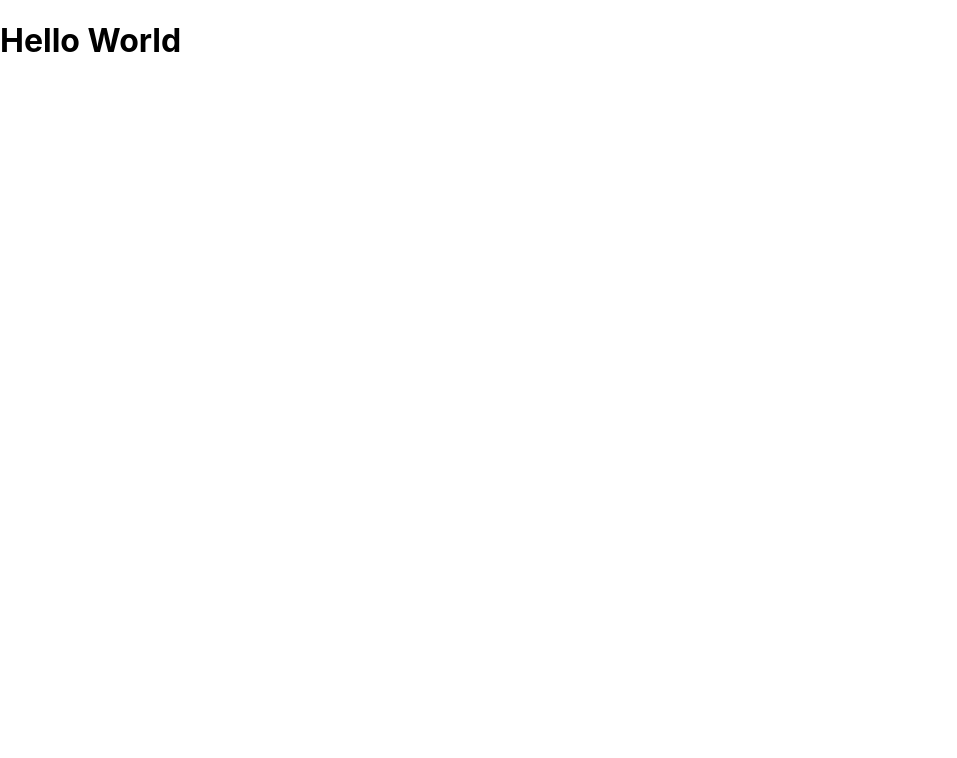
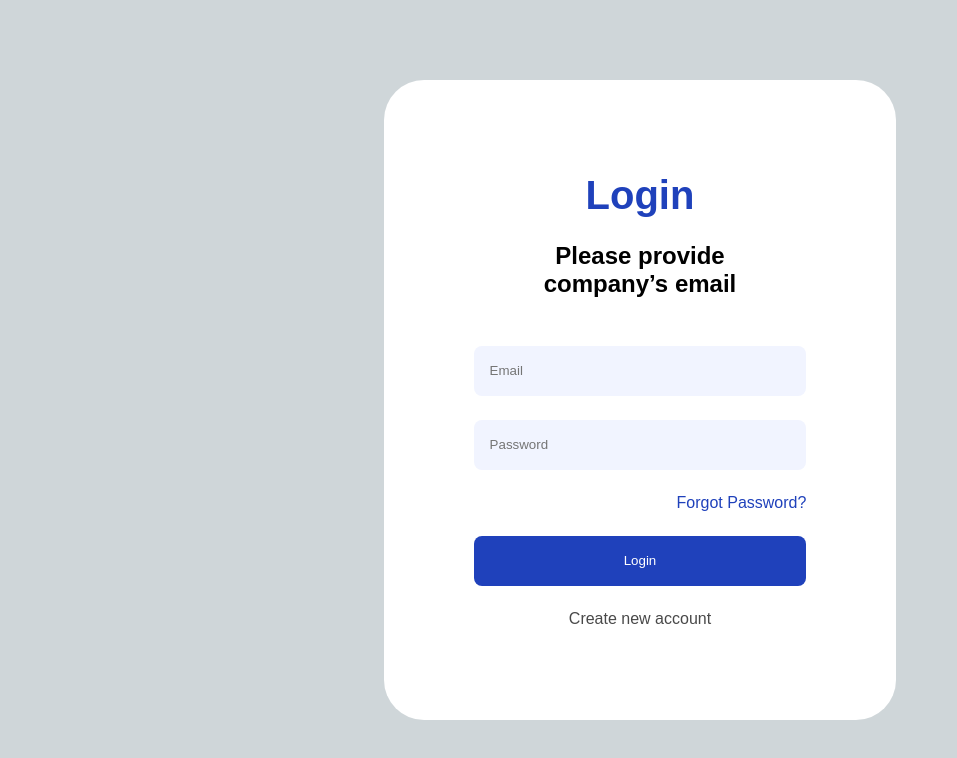
Before and after one commit to manoj8374/Cabin-Booking, a React (Create React App) app in the folder my-app/: page /login in a window 1280 px wide. Shown: the top 758 px of the page, without its empty margins (0-957 px from the left). Built offline with nearby package versions, Linux system fonts and the light colour scheme.

Commit message:
Added Login Page

```diff
--- a/my-app/package.json
+++ b/my-app/package.json
@@ -10,9 +10,11 @@
     "@types/node": "^16.18.106",
     "@types/react": "^18.3.5",
     "@types/react-dom": "^18.3.0",
+    "@types/react-router-dom": "^5.3.3",
     "@types/styled-components": "^5.1.34",
     "react": "^18.3.1",
     "react-dom": "^18.3.1",
+    "react-router-dom": "^6.26.1",
     "react-scripts": "5.0.1",
     "styled-components": "^6.1.13",
     "typescript": "^4.9.5",
--- a/my-app/src/App.tsx
+++ b/my-app/src/App.tsx
@@ -1,10 +1,12 @@
-import React from 'react';
-import logo from './logo.svg';
+import { Route, Routes } from 'react-router-dom';
+import Login from './components/Login';
 import './App.css';
 
 function App() {
   return (
-      <h1>Hello World</h1>
+    <Routes>
+      <Route path="/login" element={<Login />} />
+    </Routes>
   );
 }
 
--- a/my-app/src/components/Login/index.tsx
+++ b/my-app/src/components/Login/index.tsx
@@ -0,0 +1,33 @@
+import {useState} from 'react'
+import { LoginContainer, LoginSubContainer, LoginContentsContainer, LoginHeadingContents, LoginHeading, LoginDescription, LoginInputContainer, LoginInput, ForgotPassword, LoginButton, CreateNewAccount} from "./loginStyled"
+
+const Login = () => {
+    const [email, setEmail] = useState<string>('')
+    const [password, setPassword] = useState<string>('')
+
+    const submitLogin = (e: any)=>{
+        e.preventDefault()
+    }
+
+    return (
+        <LoginContainer>
+            <LoginSubContainer>
+                <LoginContentsContainer>
+                    <LoginHeadingContents>
+                        <LoginHeading>Login</LoginHeading>
+                        <LoginDescription>Please provide company’s email</LoginDescription>
+                    </LoginHeadingContents>
+                    <LoginInputContainer>
+                        <LoginInput placeholder="Email" required = {true} value = {email} onChange = {(e)=>setEmail(e.target.value)}/>
+                        <LoginInput placeholder="Password" type = "password" required = {true} value = {password} onChange = {(e)=>setPassword(e.target.value)}/>
+                        <ForgotPassword>Forgot Password?</ForgotPassword>
+                        <LoginButton type = "submit" onClick = {submitLogin}>Login</LoginButton>
+                        <CreateNewAccount href = "/">Create new account</CreateNewAccount>
+                    </LoginInputContainer>
+                </LoginContentsContainer>
+            </LoginSubContainer>
+        </LoginContainer>
+    )
+}
+
+export default Login
--- /dev/null
+++ b/my-app/src/components/Login/loginStyled.tsx
@@ -0,0 +1,133 @@
+import styled from 'styled-components'
+
+export const LoginContainer = styled.div`
+    height: 100vh;
+    width: 100vw;
+    background-color: red;
+    @media (min-width: 768px) {
+        background-color: #CFD6D9;
+        height: 100vh;
+        display: grid;
+    }
+`
+
+export const LoginSubContainer = styled.div`
+    width: 100%;
+    height: 100%;
+    background-color: white;
+    display: flex;
+    flex-direction: column;
+
+    @media (min-width: 768px) and (max-width: 1024px) {
+        background-color: white;
+        align-self: center;
+        width: 80%;
+        height: 90%;
+        justify-self: center;
+        border-radius: 40px;
+    }
+
+    @media (min-width: 1024px) {
+        background-color: white;
+        align-self: center;
+        width: 40%;
+        height: 80%;
+        justify-self: center;
+        border-radius: 40px;
+    }
+    )
+`
+
+export const LoginContentsContainer = styled.div`
+    width: 80%;
+    height: 100%;
+    display: flex;
+    flex-direction: column;
+    align-items: center;
+    justify-content: center;
+    align-self: center;
+    gap: 48px;
+
+    @media (min-width: 768px) {
+        width: 65%;
+
+    }
+`
+
+export const LoginHeadingContents = styled.div`
+    display: flex;
+    flex-direction: column;
+    align-items: center;
+    justify-content: center;
+    gap: 24px;
+    width: 70%
+`
+
+export const LoginHeading = styled.h1`
+    color: #1F41BB;
+    font-size: 32px;
+    font-family: 'Poppins', sans-serif;
+    font-weight: semi-bold;
+    @media (min-width: 768px) {
+        font-size: 40px;
+    }
+`
+
+export const LoginDescription = styled.p`
+    font-size: 16px;
+    font-family: 'Poppins', sans-serif;
+    font-weight: 600;
+    text-align: center;
+    @media (min-width: 768px) {
+        font-size: 24px;
+    }
+`
+
+export const LoginInputContainer = styled.form`
+    display: flex;
+    flex-direction: column;
+    align-items: center;
+    justify-content: center;
+    width: 100%;
+    gap: 24px;
+`
+
+export const LoginInput = styled.input`
+    width: 100%;
+    height: 50px;
+    border-radius: 8px;
+    border: none;
+    background-color: #F1F4FF;
+    outline: #1F41BB;
+    padding-left: 16px;
+
+    &:focus {
+        border: 1.8px solid #1F41BB;
+      }
+`
+
+export const ForgotPassword = styled.p`
+      font-size: 16px;
+      font-family: 'Poppins', sans-serif;
+      text-align: right;
+      align-self: flex-end;
+      color: #1F41BB;
+`
+
+export const LoginButton = styled.button`
+    width: 100%;
+    height: 50px;
+    border-radius: 8px;
+    border: none;
+    background-color: #1F41BB;
+    color: white;
+`
+
+export const CreateNewAccount = styled.a`
+    font-size: 16px;
+    font-family: 'Poppins', sans-serif;
+    text-align: center;
+    color: #494949;
+    align-self: center;
+    text-decoration: none;
+`
--- a/my-app/src/index.css
+++ b/my-app/src/index.css
@@ -1,3 +1,8 @@
+*{
+  box-sizing: border-box;
+  margin: 0px;
+}
+
 body {
   margin: 0;
   font-family: -apple-system, BlinkMacSystemFont, 'Segoe UI', 'Roboto', 'Oxygen',
--- a/my-app/src/index.tsx
+++ b/my-app/src/index.tsx
@@ -1,5 +1,6 @@
 import React from 'react';
 import ReactDOM from 'react-dom/client';
+import { BrowserRouter } from 'react-router-dom';
 import './index.css';
 import App from './App';
 import reportWebVitals from './reportWebVitals';
@@ -9,7 +10,9 @@ const root = ReactDOM.createRoot(
 );
 root.render(
   <React.StrictMode>
-    <App />
+    <BrowserRouter>
+      <App />
+    </BrowserRouter>
   </React.StrictMode>
 );
 
```
Also changed, not shown: 1 other file (tests, documents, lock files or other folders).
